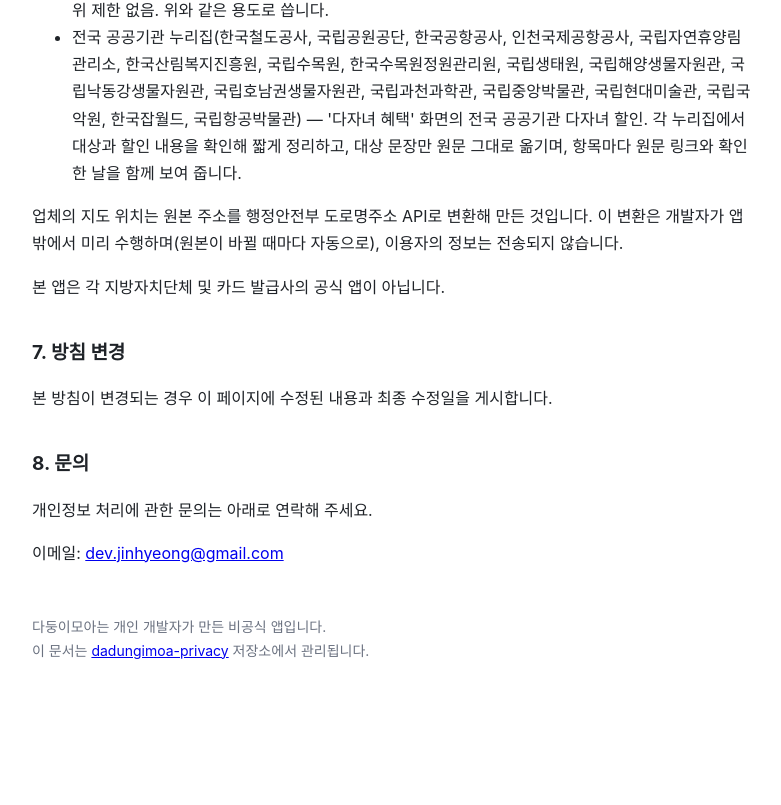
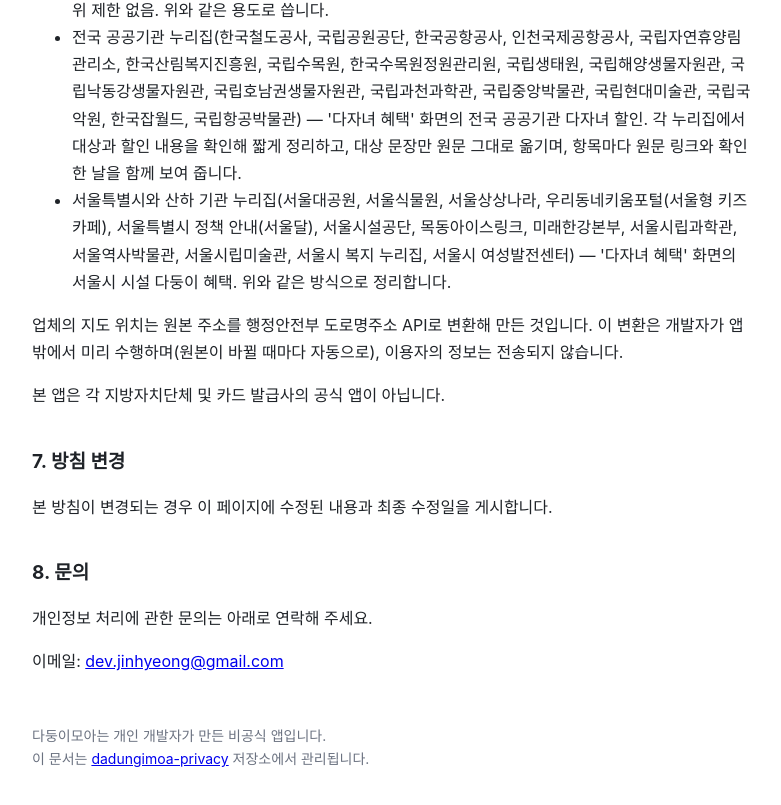
Before and after one commit to JinHyeong0709/dadungimoa-privacy, a plain HTML site: page index.html in a window 1280 px wide. Shown: the part 3328-4133 px from the top of the page, without its empty margins (248-1029 px from the left). Before the commit the page ends 4071 px from the top, so only its background shows below. Drawn offline with Linux system fonts and the light colour scheme.

Commit message:
docs: 서울시 시설 다둥이 혜택 출처(서울시·산하 기관 누리집) 추가

```diff
--- a/index.html
+++ b/index.html
@@ -200,6 +200,10 @@
       국립호남권생물자원관, 국립과천과학관, 국립중앙박물관, 국립현대미술관, 국립국악원, 한국잡월드, 국립항공박물관) —
       '다자녀 혜택' 화면의 전국 공공기관 다자녀 할인. 각 누리집에서 대상과 할인 내용을 확인해 짧게 정리하고,
       대상 문장만 원문 그대로 옮기며, 항목마다 원문 링크와 확인한 날을 함께 보여 줍니다.</li>
+  <li>서울특별시와 산하 기관 누리집(서울대공원, 서울식물원, 서울상상나라, 우리동네키움포털(서울형 키즈카페),
+      서울특별시 정책 안내(서울달), 서울시설공단, 목동아이스링크, 미래한강본부, 서울시립과학관, 서울역사박물관,
+      서울시립미술관, 서울시 복지 누리집, 서울시 여성발전센터) — '다자녀 혜택' 화면의 서울시 시설 다둥이 혜택.
+      위와 같은 방식으로 정리합니다.</li>
 </ul>
 <p>
   업체의 지도 위치는 원본 주소를 행정안전부 도로명주소 API로 변환해 만든 것입니다.
```
